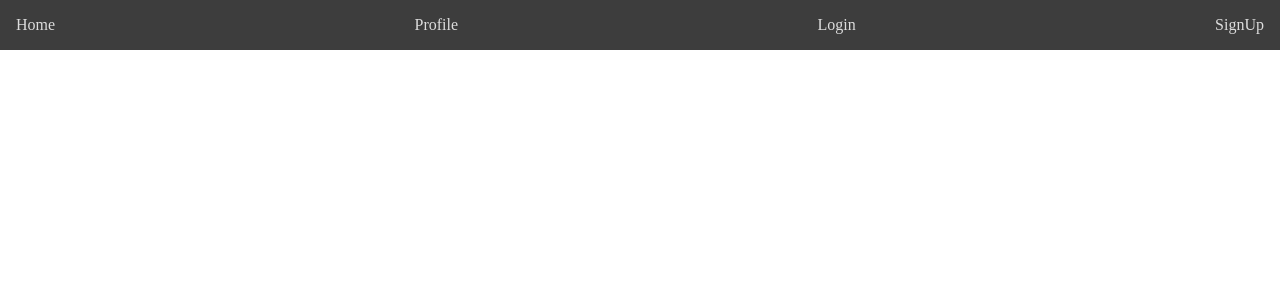
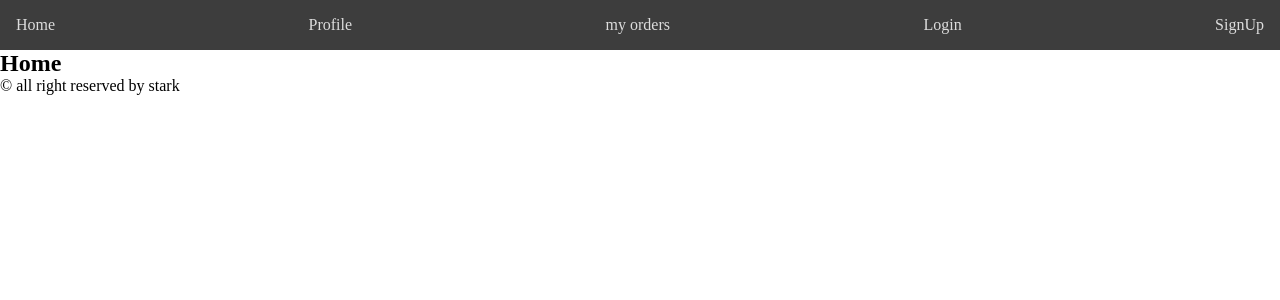
Before and after one commit to Abhinavav23/stark-react-basic, a React (Create React App) app: page /home in a window 1280 px wide. Shown: the top 300 px of the page. Built offline with nearby package versions, Linux system fonts and the light colour scheme.

Commit message:
[25 Aug 2023] Auth provider, useAuth

```diff
--- a/src/V2/components/form/GetUserInfo.jsx
+++ b/src/V2/components/form/GetUserInfo.jsx
@@ -33,12 +33,17 @@ export const GetUSerInfo = () => {
     // we want to make POST call
     // pass a second argument to fetch
 
+    const token = 'absjsdjnsjdfvnjsdnvjsndjvnjsv:fvsndf';
+    const project_id = 'absjsdjnsjdfvnjsdnvjsndjvnjsv:fvsndf';
+
     const url = "https://jsonplaceholder.typicode.com/users";
     // required if you want to make a call other than GET
     const options = {
       method: "POST",
       headers: {
         "Content-Type": "application/json",
+        "Authorization": `Bearer ${token}`,
+        "projectId": project_id
       },
       body: JSON.stringify(userInfo),
     };
--- a/src/V7_Authentication/App.jsx
+++ b/src/V7_Authentication/App.jsx
@@ -1,22 +1,33 @@
-import React from 'react'
-import { Route, Routes } from 'react-router-dom';
-import { Navbar } from './components/Navbar';
-import { Home } from './pages/Home';
-import { Profile } from './pages/Profile';
-import { Login } from './pages/Login';
-import { Signup } from './pages/Signup';
-import './App.css';
+import React, { createContext, useState } from "react";
+import { Route, Routes } from "react-router-dom";
+import { Navbar } from "./components/Navbar";
+import { Home } from "./pages/Home";
+import { Profile } from "./pages/Profile";
+import { Login } from "./pages/Login";
+import { Signup } from "./pages/Signup";
+import "./App.css";
+import { Orders } from "./pages/Orders";
+import { Footer } from "./components/Footer";
+import { AuthProvider } from "./providers/AuthProvider";
 
 export const App = () => {
   return (
-    <main>
-        <Navbar/>
+   <>
+     <AuthProvider>
+      <main>
+        <Navbar />
         <Routes>
-            <Route path='/' element={<Home/>}/>
-            <Route path='/profile' element={<Profile/>}/>
-            <Route path='/login' element={<Login/>}/>
-            <Route path='/signup' element={<Signup/>}/>
+          <Route path="/" element={<Home />} />
+          <Route path="/home" element={<Home />} />
+          <Route path="/profile" element={<Profile />} />
+          <Route path="/orders" element={<Orders />} />
+          <Route path="/login" element={<Login />} />
+          <Route path="/signup" element={<Signup />} />
+          <Route path="*" element={<h3>Page Not Found !!</h3>} />
         </Routes>
-    </main>
-  )
-}
+      </main>
+    </AuthProvider>
+    <Footer/>
+   </>
+  );
+};
--- /dev/null
+++ b/src/V7_Authentication/components/Footer.jsx
@@ -0,0 +1,7 @@
+import React from 'react'
+
+export const Footer = () => {
+  return (
+    <div>&copy; all right reserved by stark</div>
+  )
+}
--- a/src/V7_Authentication/components/Navbar.jsx
+++ b/src/V7_Authentication/components/Navbar.jsx
@@ -1,13 +1,18 @@
-import React from "react";
+import React, { useContext } from "react";
 import { NavLink } from "react-router-dom";
+import { useAuth } from "../providers/AuthProvider";
+// import { AuthContext } from "../providers/AuthProvider";
 
 export const Navbar = () => {
+  //   const { user } = useContext(AuthContext);
+  const { user } = useAuth();
   return (
     <nav className="navbar">
-      <NavLink to='/'>Home</NavLink>
-      <NavLink to='/profile'>Profile</NavLink>
-      <NavLink to='/login'>Login</NavLink>
-      <NavLink to='/signup'>SignUp</NavLink>
+      <NavLink to="/">Home</NavLink>
+      <NavLink to="/profile">Profile</NavLink>
+      <NavLink to="/orders">my orders</NavLink>
+      {!user.username && <NavLink to="/login">Login</NavLink>}
+      {!user.username && <NavLink to="/signup">SignUp</NavLink>}
     </nav>
   );
 };
--- a/src/V7_Authentication/pages/Home.jsx
+++ b/src/V7_Authentication/pages/Home.jsx
@@ -1,7 +1,9 @@
-import React from 'react'
+import React from "react";
 
 export const Home = () => {
   return (
-    <div>Home</div>
-  )
-}
+    <>
+      <h2>Home</h2>
+    </>
+  );
+};
--- a/src/V7_Authentication/pages/Login.jsx
+++ b/src/V7_Authentication/pages/Login.jsx
@@ -1,8 +1,15 @@
-import React, { useRef } from "react";
+import React, { useContext, useRef, useState } from "react";
+import { useNavigate } from "react-router-dom";
+import { useAuth } from "../providers/AuthProvider";
+// import { AuthContext } from "../providers/AuthProvider";
 
 export const Login = () => {
   const usernameRef = useRef(null);
   const passwordRef = useRef(null);
+  const [error, setError] = useState("");
+  const navigate = useNavigate();
+  //   const { setUser } = useContext(AuthContext);
+  const { setUser } = useAuth();
 
   const submitForm = (e) => {
     e.preventDefault();
@@ -10,9 +17,29 @@ export const Login = () => {
       [usernameRef.current.name]: usernameRef.current.value,
       [passwordRef.current.name]: passwordRef.current.value,
     };
-    console.log(credentials);
     // get list of users in localstorage --> getItem
+    const userJson = localStorage.getItem("userList");
+    const userList = JSON.parse(userJson);
+    if (userList) {
       // find the user in the list of users --> array.find()
+      const user = userList.find(
+        (usr) => usr.username === credentials.username
+      );
+      if (user) {
+        // match password
+        if (user.password === credentials.password) {
+          setUser(user);
+          navigate("/home");
+        } else {
+          setError("Wrong Password!!");
+        }
+      } else {
+        setError("Not a valid User");
+      }
+    } else {
+      setError("Something went Wrong !!");
+    }
+
     // if yes --> user is valid
     // match the password that user has entered and user created while signup
     // if yes- > move the user to home page
@@ -21,16 +48,24 @@ export const Login = () => {
   };
 
   return (
+    <>
       <form className="login-form" onSubmit={submitForm}>
         <label htmlFor="username">Username: </label>
         <input type="text" name="username" id="username" ref={usernameRef} />
         <br />
         <br />
         <label htmlFor="password">Password: </label>
-      <input type="password" name="password" id="password" ref={passwordRef} />
+        <input
+          type="password"
+          name="password"
+          id="password"
+          ref={passwordRef}
+        />
         <br />
         <br />
         <input type="submit" value="Login" />
       </form>
+      {error && <div style={{ color: "red" }}>{error}</div>}
+    </>
   );
 };
--- /dev/null
+++ b/src/V7_Authentication/pages/Orders.jsx
@@ -0,0 +1,7 @@
+import React from 'react'
+
+export const Orders = () => {
+  return (
+    <div>Orders</div>
+  )
+}
--- a/src/V7_Authentication/pages/Profile.jsx
+++ b/src/V7_Authentication/pages/Profile.jsx
@@ -1,7 +1,17 @@
-import React from 'react'
+import React, { useContext } from 'react'
+import { useAuth } from '../providers/AuthProvider';
+// import { AuthContext } from '../providers/AuthProvider';
 
 export const Profile = () => {
+    // const {user} = useContext(AuthContext);
+    const { user } = useAuth();
+    console.log('user', user);
   return (
-    <div>Profile</div>
+   <section>
+        <h3>Profile</h3>
+        <p>Full Name: {user.fullname}</p>
+        <p>User Name:{user.username} </p>
+        <p>DOB: {user.dob}</p>
+   </section>
   )
 }
--- /dev/null
+++ b/src/V7_Authentication/providers/AuthProvider.jsx
@@ -0,0 +1,26 @@
+import React, { createContext, useContext, useState } from "react";
+
+const AuthContext = createContext();
+
+export const AuthProvider = ({ children }) => {
+  const [user, setUser] = useState({});
+  return (
+    <AuthContext.Provider value={{ user, setUser }}>
+      {children}
+    </AuthContext.Provider>
+  );
+};
+
+export const useAuth = () => {
+  return useContext(AuthContext);
+};
+
+/* function test1(){
+    return 100
+}
+
+function test(){
+    return test1()
+}
+
+test() */
```
Also changed, not shown: whiteboard_Images/authentication.png (added). Lines whose indentation alone changed are shown as unchanged.
